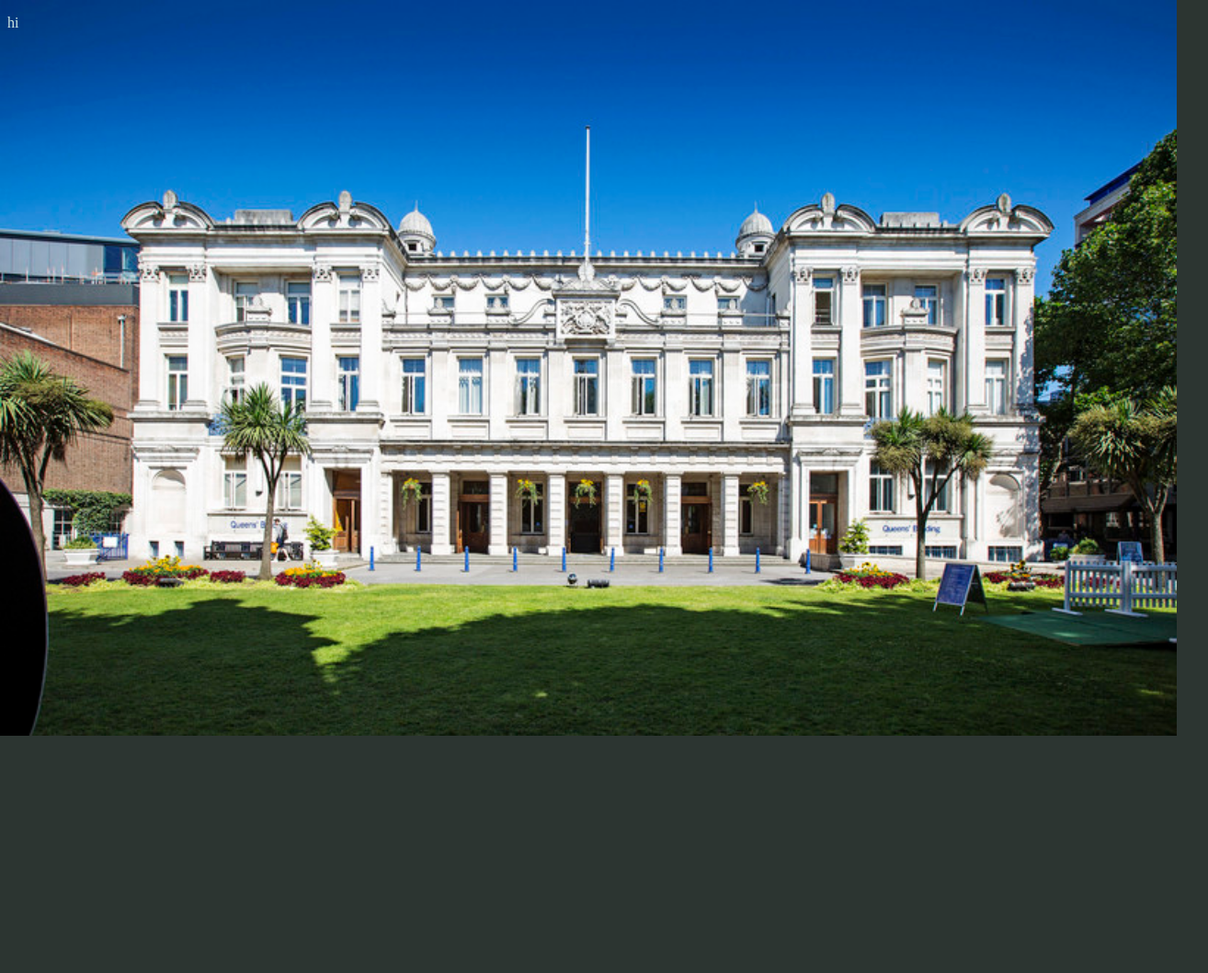
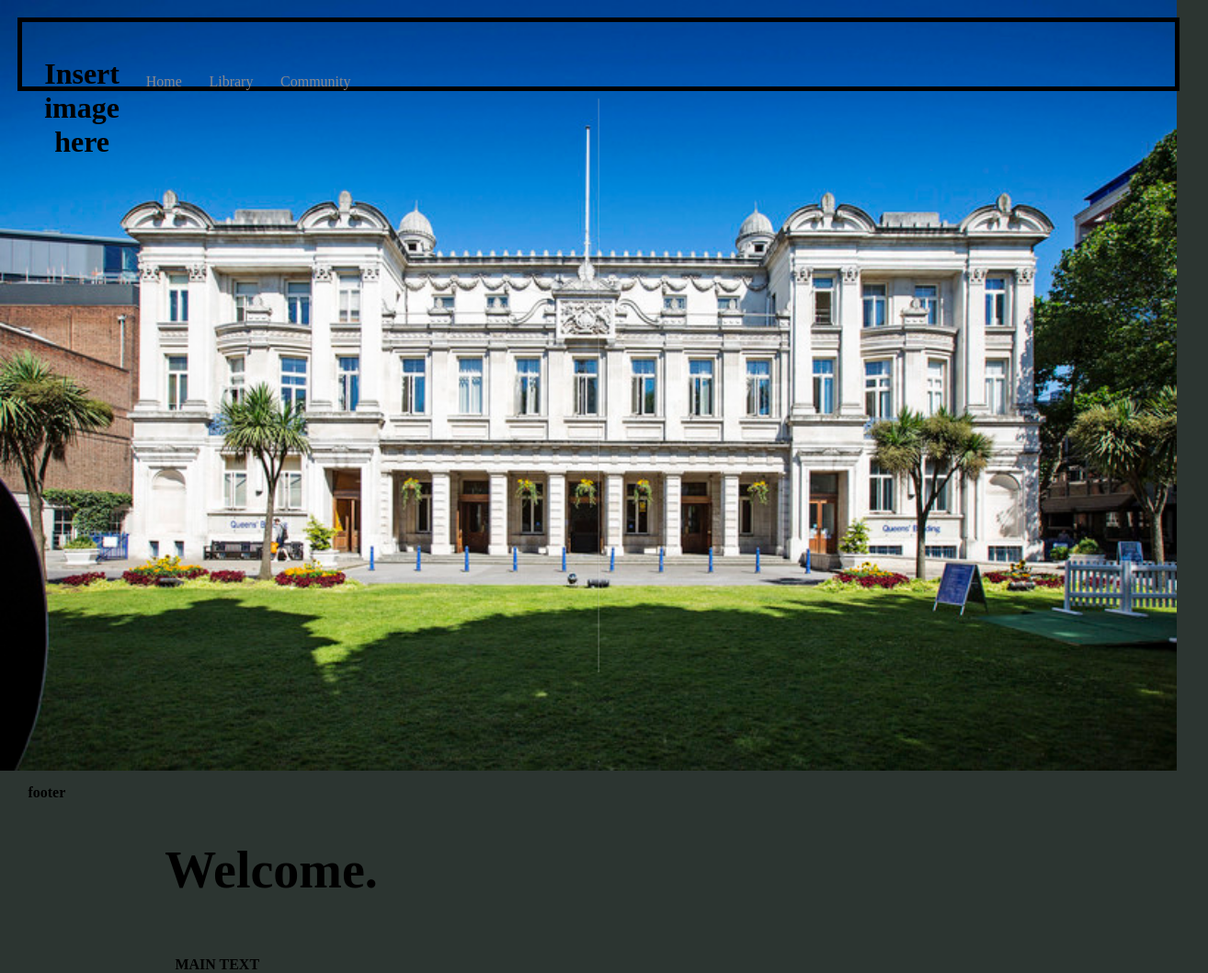
Before and after one commit to ameliah564/QM_Heritage_Project, a plain HTML site: page Template.html in a window 1280 px wide. Shown: the whole page at 92% size, 1314 px wide, since content can reach past the window. Before the commit the page ends 800 px from the top, so only its background shows below. Drawn offline with Linux system fonts and the light colour scheme.

Commit message:
Add files via upload

```diff
--- a/HeritageProjectTemplate.css
+++ b/HeritageProjectTemplate.css
@@ -6,4 +6,209 @@ body{
     background-position:top;
     background-repeat: no-repeat;
     background-size: cover;
+    overflow: hidden;
   }
+
+/* set container for entire page */
+.container
+{
+    display: grid;
+    padding: 0.7rem;
+    height: 100vh;
+    grid-template-columns: 10% 80% 10%;
+    grid-template-rows: 10% 80% 10%;
+    width:100%;
+
+}
+
+/* use flexbox in header to make it opposite nav bar and specify place in grid */
+header
+{
+    display: flex;
+    justify-content: space-between;
+    grid-column: 1/-1;
+    grid-row: 1/1;
+    padding-top: 0.5rem;
+    border: 5px black solid;
+    padding-left: 0.5rem;
+    padding-right: 0.5rem;
+}
+
+/* customise h1 padding, font-size, colour and font-family */
+h1
+{
+    padding-left: 1rem;
+    padding-top: 0.5rem;
+    font-size: 2em;
+    text-align: center;
+    color: black;
+}
+
+/* no text decoration for any links */
+a
+{
+    text-decoration:none;
+}
+
+.navBarContainer{
+  display: flex;
+  flex-direction: row;
+  align-items: center;
+  width: 90vw;
+  padding: 1em;
+  display: inline-block;
+}
+
+/*Home section of header nav bar */
+.Logo {
+  order:1;
+  flex-grow:2;
+  justify-content: center;
+  align-items: center;
+}
+
+/*About me section of header nav bar */
+.Home{
+  order:2;
+  flex-grow:2;
+  align-self: center;
+}
+
+/*Portfolio section of header nav bar */
+.Library{
+  order:3;
+  flex-grow:2;
+  align-items: center;
+}
+
+/*Blog section of header nav bar */
+.Community {
+  order:4;
+  flex-grow:2;
+  align-items: center;
+}
+
+li
+{
+    display: inline-block;
+    padding-left: 0.8rem;
+    padding-right: 0.8rem;
+    padding-top: 1rem;
+    text-align: center;
+    color: black;
+}
+
+/* customise links for nav bar by defining text-decor, colour and alignment */
+nav a
+{
+    text-decoration: none;
+    color: #8a8a8e;
+    text-align: center;
+}
+
+/* when hovering over nav bar elements, change colour of text to black */
+nav a:hover
+{
+    color: black;
+}
+
+/* define all hrs to have border of grey-ish colour and less opacity */
+hr
+{
+    border-top: 0.01rem solid #8a8a8e;
+    opacity: 0.2;
+}
+
+/*define place in grid for first hr*/
+.first-hr
+{
+    grid-column: 1/6;
+    grid-row: 2;
+}
+
+/* for article, define place in grid and padding*/
+article
+{
+    padding-top: 8rem;
+    padding-bottom: 2.5rem;
+    padding-left: 10rem;
+    grid-row: 3;
+    grid-column: 1/6;
+}
+
+/* for text in article, define padding */
+article>section>p
+{
+    padding-left: 0.7rem;
+    padding-top: 1rem;
+}
+
+/* for aside element, define place in grid and padding-left */
+aside
+{
+    padding-left: 10.5rem;
+    padding-bottom: 12rem;
+    grid-column: 1/6;
+    grid-row: 4;
+}
+
+/* style button bg col, text col, font-size, height, width and radius */
+button
+{
+    background-color: #f7f7f7;
+    color: black;
+    font-size: 1rem;
+    height: 3rem;
+    width: 7rem;
+    border-radius: 0.8rem;
+}
+
+/* when hovering over button change cursor, col, bg-col */
+button:hover
+{
+    color: #f7f7f7;
+    background-color: black;
+    cursor: pointer;
+
+}
+
+/* for h2, define font-family, col and font-size */
+h2
+{
+    color: black;
+    font-size: 3.5rem;
+}
+
+/* for p text, define font-family, font-weight and col */
+p
+{
+    font-weight: bold;
+    color: black;
+}
+
+/* for second hr, define place in grid */
+.second-hr
+{
+    grid-row: 5;
+    grid-column: 1/6;
+}
+
+/* for footer, define place in grid and padding-left */
+footer
+{
+    grid-column: 1/6;
+    grid-row: 6;
+    padding-left: 0.7rem;
+}
+
+/* for footer images (social media icons) define height, width and padding */
+footer>a>img
+{
+    padding-left: 1rem;
+    height: 2.3rem;
+    width: 2.3rem;
+    padding-top: 1rem;
+}
+
+
+/*Styles the nav bar container for the header */
--- a/Template.html
+++ b/Template.html
@@ -7,6 +7,46 @@
     <title>Document</title>
 </head>
 <body>
-    <p> hi </p>
+    <!-- container for all elements -->
+    <div class="container">
+
+        <!-- Header Text-->
+        <header>
+            <h1> Insert image here</h1>
+
+
+        <!-- Header nav bar-->
+        <hgroup>
+            <nav>
+                <ul class="navBarContainer">
+                    <li class="Home"><a href="">Home</a></li>
+                    <li class="Library"><a href="">Library</a></li>
+                    <li class="Community"><a href="">Community</a></li>
+                </ul>
+            </nav>
+        </hgroup>
+       </header>
+        <!-- first hr assigned a class to customise css styles -->
+        <hr class="first-hr">
+        <br>
+        <article>
+            <section>
+                <hgroup>
+                    <!-- main header for page -->
+                    <h2> Welcome. </h2>
+                </hgroup>
+            </section>
+            <section>
+                <!-- text for webpage -->
+                <p> MAIN TEXT </p>
+            </section>
+        </article>
+        <!-- second hr assigned a class to customise css styles -->
+        <hr class="second-hr">
+        <!-- footer of page -->
+        <footer>
+            <p> footer</p>
+        </footer>
+    </div>
 </body>
 </html>
```
